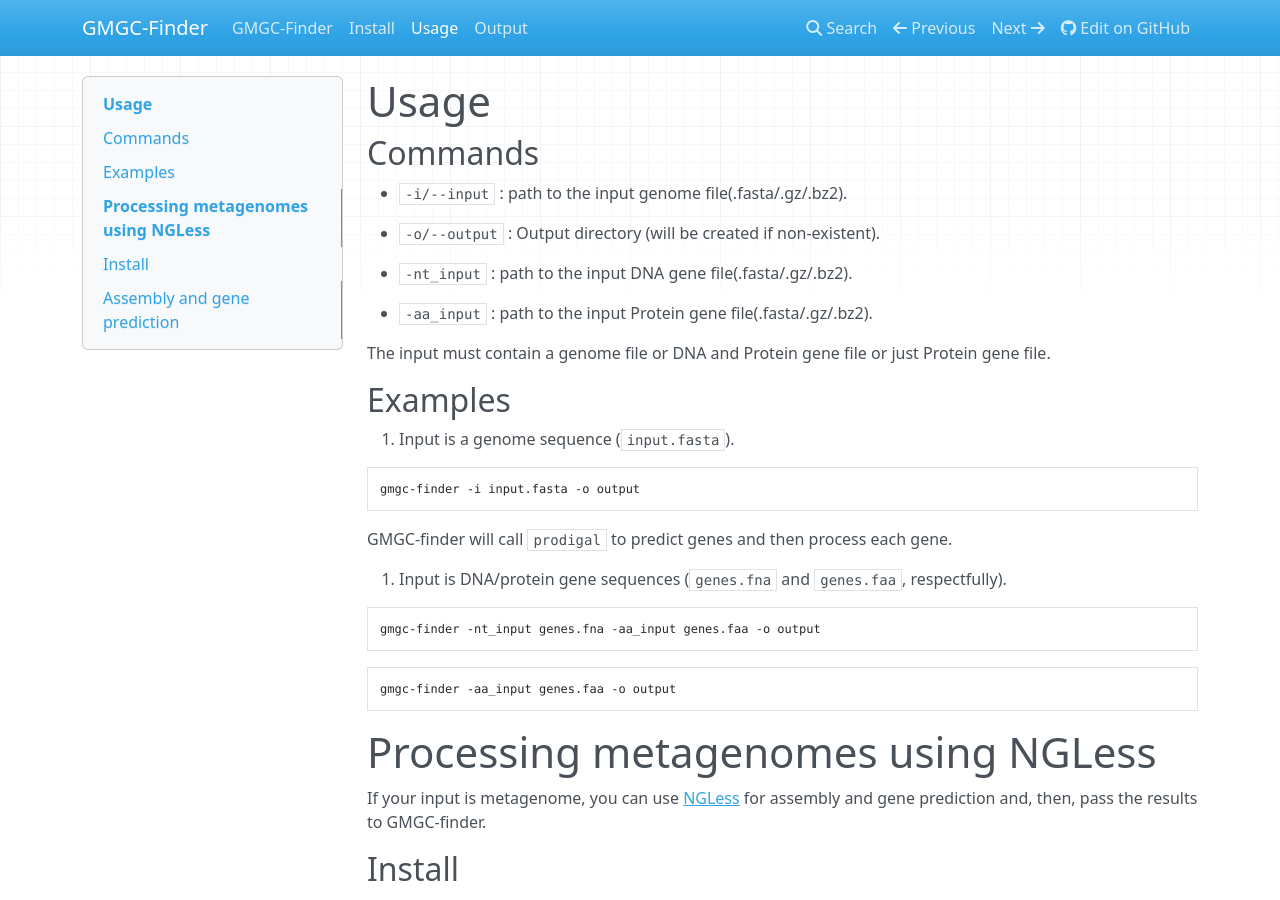
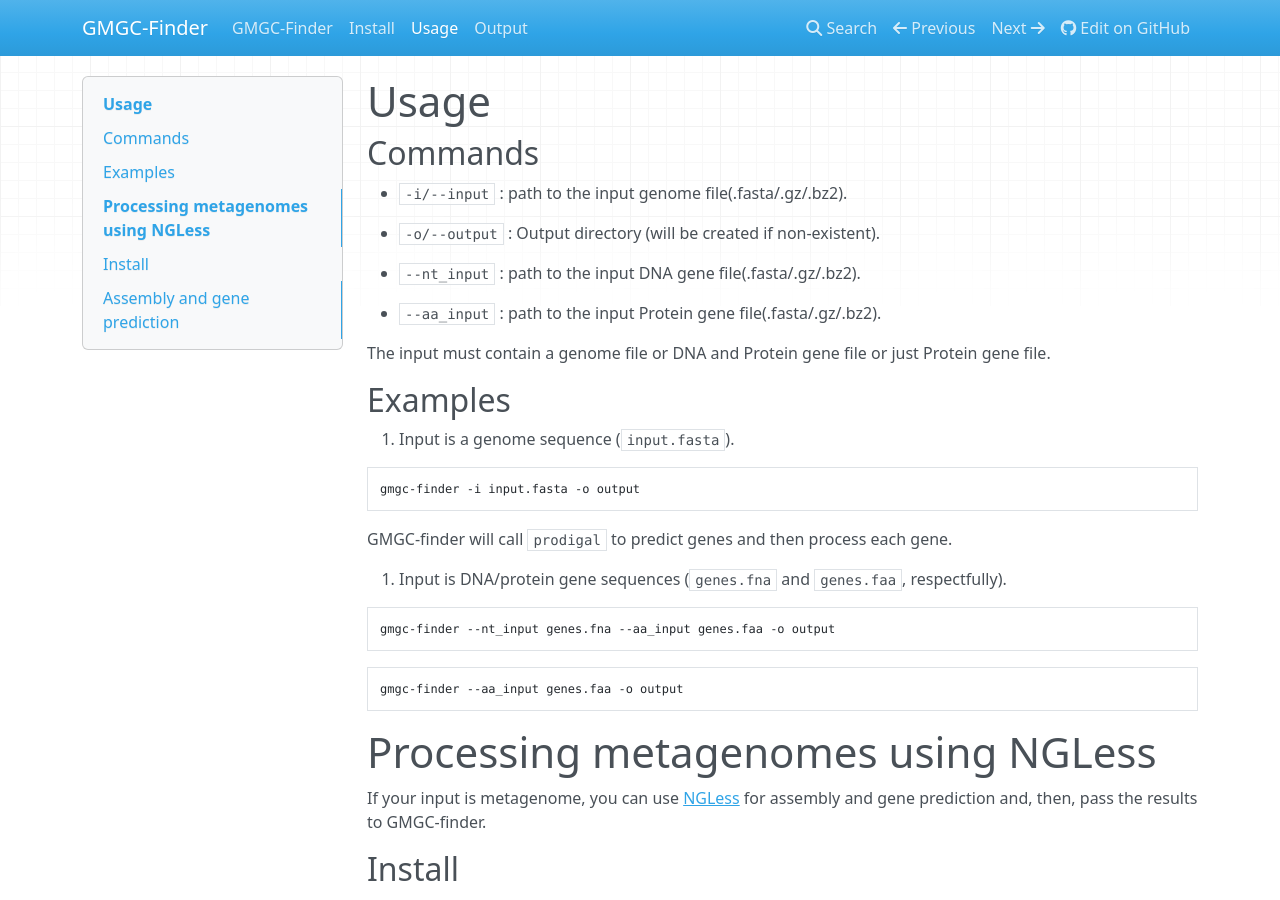
Before and after one commit to BigDataBiology/GMGC-mapper, an MkDocs documentation site: the page built from docs/usage.md, in a window 1280 px wide and 900 px high. Built offline with MkDocs 1.6.1, drawn with Linux system fonts in a browser that asks for light colours; nearby versions of some CDN libraries.

Commit message:
ENH Switch to GNU style long options
Use double-dash for long options

````diff
--- a/docs/usage.md
+++ b/docs/usage.md
@@ -6,9 +6,9 @@
 
 * `-o/--output` : Output directory (will be created if non-existent).
 
-* `-nt_input` : path to the input DNA gene file(.fasta/.gz/.bz2).
+* `--nt_input` : path to the input DNA gene file(.fasta/.gz/.bz2).
 
-* `-aa_input` : path to the input Protein gene file(.fasta/.gz/.bz2).
+* `--aa_input` : path to the input Protein gene file(.fasta/.gz/.bz2).
 
 The input must contain a genome file or DNA and Protein gene file or just Protein gene file.
 
@@ -26,10 +26,10 @@ GMGC-finder will call `prodigal` to predict genes and then process each gene.
    respectfully).
 
 ```bash
-gmgc-finder -nt_input genes.fna -aa_input genes.faa -o output
+gmgc-finder --nt_input genes.fna --aa_input genes.faa -o output
 ```
 ```bash
-gmgc-finder -aa_input genes.faa -o output
+gmgc-finder --aa_input genes.faa -o output
 ```
 # Processing metagenomes using NGLess
 
````
Also changed, not shown: README.md (+4 -4 lines), 1 other file.
